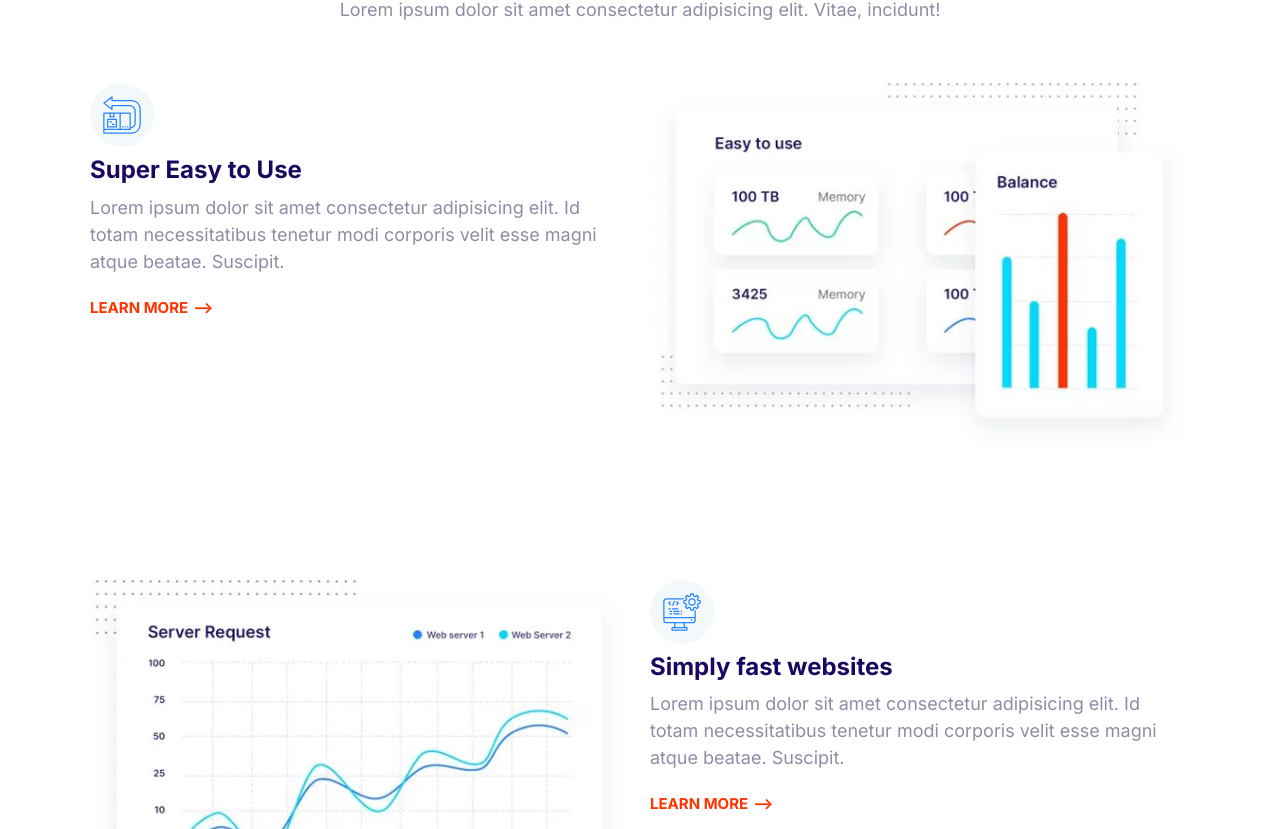
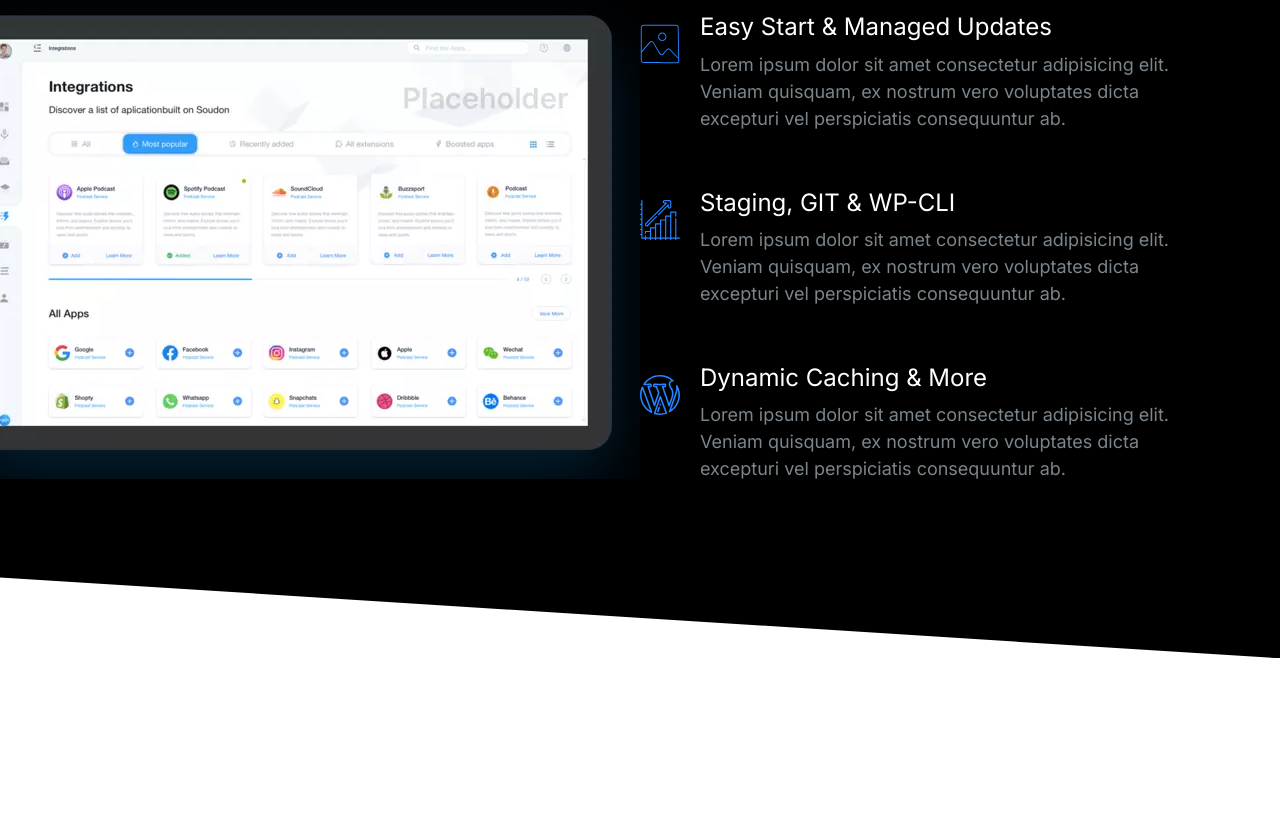
Before and after one commit to yuyilee/code_with_mosh_moshify, a plain HTML site: page index.html in a window 1280 px wide. Shown: the part 151-980 px from the top of the page. After the commit the page ends 809 px from the top, so only its background shows below. Drawn offline with Linux system fonts and the light colour scheme.

Commit message:
Create the Showcase Element

```diff
--- a/css/styles.css
+++ b/css/styles.css
@@ -16,6 +16,11 @@
 }
 
 /* Typography */
+
+::selection {
+  background: var(--color-primary);
+  color: #fff;
+}
 
 html {
   /* 62.5% of 16px = 10px */
@@ -47,6 +52,7 @@ h2 {
 
 h3 {
   font-size: 3rem;
+  font-weight: 500;
 }
 
 p {
@@ -136,7 +142,6 @@ a {
 .list {
   list-style: none;
   padding-left: 0;
-  color: var(--color-headings);
 }
 
 .list--inline .list__item {
@@ -147,6 +152,7 @@ a {
 .list--tick {
   list-style-image: url(../images/tick.svg);
   padding-left: 3rem;
+  color: var(--color-headings);
 }
 
 .list--tick .list__item {
@@ -413,6 +419,7 @@ a {
 /* Media */
 .media {
   display: flex;
+  margin-bottom: 4rem;
 }
 
 .media__title {
@@ -621,18 +628,20 @@ a {
   color: #7b858b;
 }
 
-.block--dark .block__heading {
+.block--dark h1,
+.block--dark h2,
+.block--dark h3 {
   color: #fff;
 }
 
 .block--skewed-right {
   padding-bottom: calc(var(--padding-vertical) + 4rem);
-  clip-path: polygon(0% 0%, 100% 0%, 100% 100%, 0% 80%);
+  clip-path: polygon(0% 0%, 100% 0%, 100% 100%, 0% 90%);
 }
 
 .block--skewed-left {
   padding-bottom: calc(var(--padding-vertical) + 4rem);
-  clip-path: polygon(0% 0%, 100% 0%, 100% 80%, 0% 100%);
+  clip-path: polygon(0% 0%, 100% 0%, 100% 90%, 0% 100%);
 }
 
 .container {
@@ -705,10 +714,6 @@ a {
 }
 
 /* Hero */
-
-.hero {
-  clip-path: polygon(0% 0%, 100% 0%, 100% 90%, 0% 100%);
-}
 
 .hero__tagline {
   font-size: 2rem;
@@ -792,3 +797,22 @@ a {
     order: 2;
   }
 }
+
+/* Showcase Block */
+
+.block-showcase__image > img {
+  width: 100%;
+}
+
+@media screen and (min-width: 768px) {
+  .block-showcase .grid {
+    grid-template-columns: 50% 50%;
+  }
+  .block-showcase__image {
+    justify-self: end;
+  }
+  .block-showcase__image > img {
+    width: auto;
+    max-width: 700px;
+  }
+}
--- a/index.html
+++ b/index.html
@@ -13,89 +13,74 @@
     <link rel="stylesheet" href="css/styles.css" />
   </head>
   <body>
-    <section class="block container">
+    <section class="block block--dark block--skewed-right block-showcase">
       <header class="block__header">
-        <h2>Host on the Cloud to Keep Growing</h2>
-        <p>
-          Lorem ipsum dolor sit amet consectetur adipisicing elit. Vitae,
-          incidunt!
-        </p>
+        <h2>User-friendly Control Panel</h2>
       </header>
-      <article class="grid grid--1x2 feature">
-        <div class="feature__content">
-          <span class="icon-container">
-            <svg class="icon icon--primary">
-              <use xlink:href="images/sprite.svg#easy"></use>
-            </svg>
-          </span>
-          <h3 class="feature__heading">Super Easy to Use</h3>
-          <p>
-            Lorem ipsum dolor sit amet consectetur adipisicing elit. Id totam
-            necessitatibus tenetur modi corporis velit esse magni atque beatae.
-            Suscipit.
-          </p>
-          <a href="#" class="link-arrow"> Learn More</a>
-        </div>
-        <picture>
+      <div class="container grid grid--1x2">
+        <picture class="block-showcase__image">
           <source
             type="image/webp"
-            srcset="images/easy.webp 1x, images/easy@2x.webp 2x" />
+            srcset="images/ipad.webp 1x, images/ipad@2x.webp 2x" />
           <source
-            type="image/jpg"
-            srcset="images/easy.jpg 1x, images/easy@2x.jpg 2x" />
-          <img class="feature__image" src="images/easy@2x.jpg" alt=""
+            type="image/png"
+            srcset="images/ipad.png 1x, images/ipad@2x.png 2x" />
+          <img src="images/ipad@2x.png" alt=""
         /></picture>
-      </article>
-      <article class="grid grid--1x2 feature">
-        <div class="feature__content">
-          <span class="icon-container">
+        <ul class="list">
+          <li>
+            <div class="media">
+              <div class="media__image">
                 <svg class="icon icon--primary">
-              <use xlink:href="images/sprite.svg#computer"></use>
+                  <use xlink:href="images/sprite.svg#snap"></use>
                 </svg>
-          </span>
-          <h3 class="feature__heading">Simply fast websites</h3>
+              </div>
+              <div class="media__body">
+                <h3 class="media__title">Easy Start & Managed Updates</h3>
                 <p>
-            Lorem ipsum dolor sit amet consectetur adipisicing elit. Id totam
-            necessitatibus tenetur modi corporis velit esse magni atque beatae.
-            Suscipit.
+                  Lorem ipsum dolor sit amet consectetur adipisicing elit.
+                  Veniam quisquam, ex nostrum vero voluptates dicta excepturi
+                  vel perspiciatis consequuntur ab.
                 </p>
-          <a href="#" class="link-arrow"> Learn More</a>
               </div>
-        <picture>
-          <source
-            type="image/webp"
-            srcset="images/fast.webp 1x, images/fast@2x.webp 2x" />
-          <source
-            type="image/jpg"
-            srcset="images/fast.jpg 1x, images/fast@2x.jpg 2x" />
-          <img class="feature__image" src="images/fast@2x.jpg" alt=""
-        /></picture>
-      </article>
-      <article class="grid grid--1x2 feature">
-        <div class="feature__content">
-          <span class="icon-container">
+            </div>
+          </li>
+          <li>
+            <div class="media">
+              <div class="media__image">
                 <svg class="icon icon--primary">
-              <use xlink:href="images/sprite.svg#settings"></use>
+                  <use xlink:href="images/sprite.svg#growth"></use>
                 </svg>
-          </span>
-          <h3 class="feature__heading">WordPress made easy</h3>
+              </div>
+              <div class="media__body">
+                <h3 class="media__title">Staging, GIT & WP-CLI</h3>
                 <p>
-            Lorem ipsum dolor sit amet consectetur adipisicing elit. Id totam
-            necessitatibus tenetur modi corporis velit esse magni atque beatae.
-            Suscipit.
+                  Lorem ipsum dolor sit amet consectetur adipisicing elit.
+                  Veniam quisquam, ex nostrum vero voluptates dicta excepturi
+                  vel perspiciatis consequuntur ab.
                 </p>
-          <a href="#" class="link-arrow"> Learn More</a>
               </div>
-        <picture>
-          <source
-            type="image/webp"
-            srcset="images/wordpress.webp 1x, images/wordpress@2x.webp 2x" />
-          <source
-            type="image/jpg"
-            srcset="images/wordpress.jpg 1x, images/wordpress@2x.jpg 2x" />
-          <img class="feature__image" src="images/wordpress@2x.jpg" alt=""
-        /></picture>
-      </article>
+            </div>
+          </li>
+          <li>
+            <div class="media">
+              <div class="media__image">
+                <svg class="icon icon--primary">
+                  <use xlink:href="images/sprite.svg#wordpress"></use>
+                </svg>
+              </div>
+              <div class="media__body">
+                <h3 class="media__title">Dynamic Caching & More</h3>
+                <p>
+                  Lorem ipsum dolor sit amet consectetur adipisicing elit.
+                  Veniam quisquam, ex nostrum vero voluptates dicta excepturi
+                  vel perspiciatis consequuntur ab.
+                </p>
+              </div>
+            </div>
+          </li>
+        </ul>
+      </div>
     </section>
     <script src="js/main.js"></script>
   </body>
```
Also changed, not shown: components/showcase.html (added, +69 -0 lines), images/ipad.png (added), images/ipad.webp (added), images/ipad@2x.png (added), images/ipad@2x.webp (added). Lines whose indentation alone changed are shown as unchanged.
